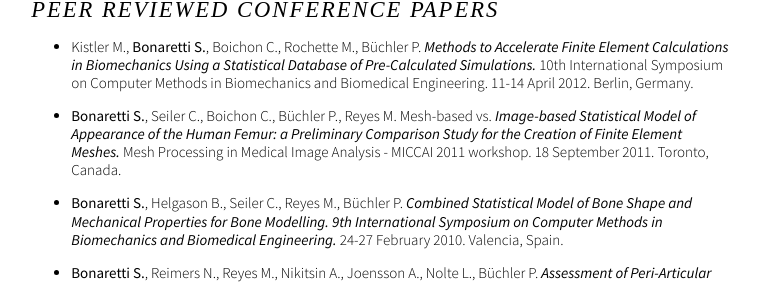
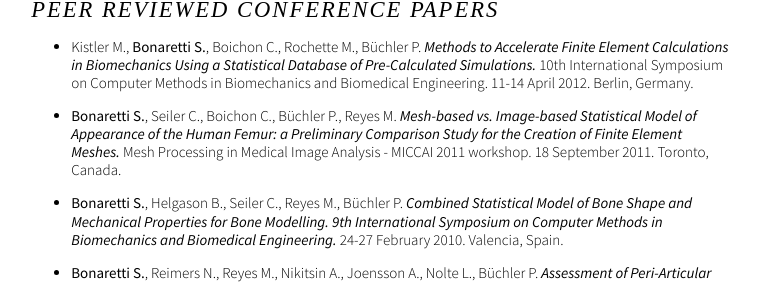
Before and after one commit to sbonaretti/sbonaretti.github.io, a Jekyll site: the page built from Publications.md, in a window 1280 px wide and 900 px high, scrolled down 880 px. Shown: the part 154-437 px from the top of the window, without its empty margins (258-1022 px from the left). Built offline with Jekyll 4.4.1, drawn with Linux system fonts in a browser that asks for light colours; some web fonts are replaced.

```diff
--- a/Publications.md
+++ b/Publications.md
@@ -35,7 +35,7 @@ title: "Publications"
 
 * Kistler M., **Bonaretti S.**, Boichon C., Rochette M., Büchler P. **_Methods to Accelerate Finite Element Calculations in Biomechanics Using a Statistical Database of Pre-Calculated Simulations._** 10th International Symposium on Computer Methods in Biomechanics and Biomedical Engineering. 11-14 April 2012. Berlin, Germany.
 
-* **Bonaretti S.**, Seiler C., Boichon C., Büchler P., Reyes M. Mesh-based vs. **_Image-based Statistical Model of Appearance of the Human Femur: a Preliminary Comparison Study for the Creation of Finite Element Meshes._** Mesh Processing in Medical Image Analysis - MICCAI 2011 workshop. 18 September 2011. Toronto, Canada.
+* **Bonaretti S.**, Seiler C., Boichon C., Büchler P., Reyes M. **_Mesh-based vs. Image-based Statistical Model of Appearance of the Human Femur: a Preliminary Comparison Study for the Creation of Finite Element Meshes._** Mesh Processing in Medical Image Analysis - MICCAI 2011 workshop. 18 September 2011. Toronto, Canada.
 
 * **Bonaretti S.**, Helgason B., Seiler C., Reyes M., Büchler P. **_Combined Statistical Model of Bone Shape and Mechanical Properties for Bone Modelling. 9th International Symposium on Computer Methods in Biomechanics and Biomedical Engineering._** 24-27 February 2010. Valencia, Spain.
 
```
